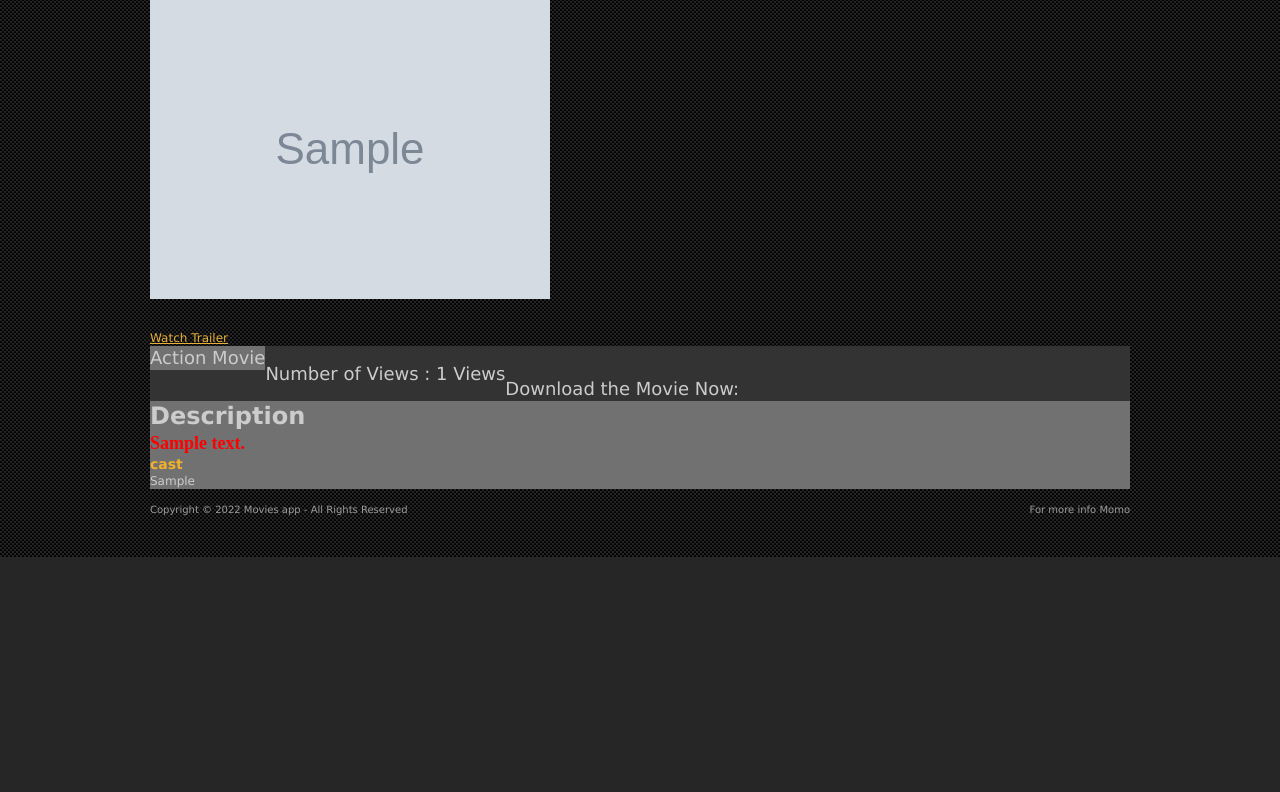
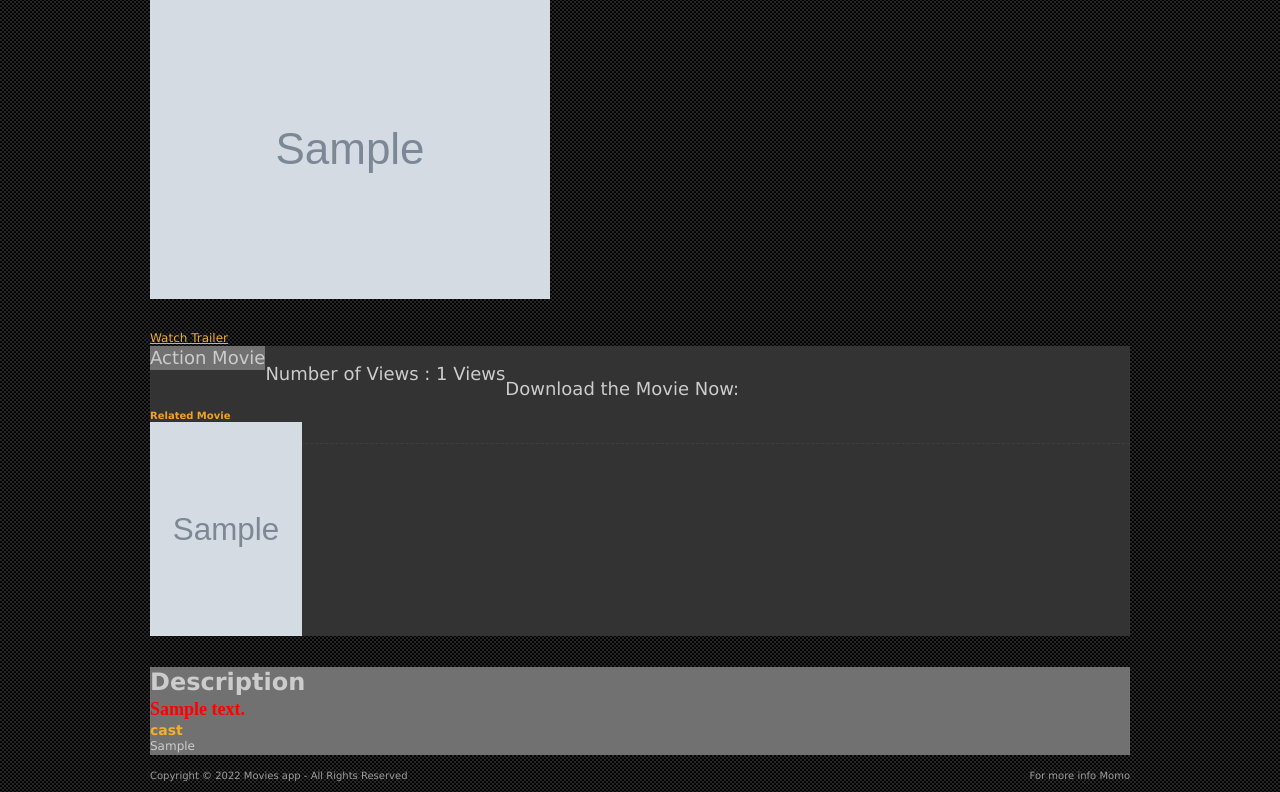
Before and after one commit to Mouiad-JRA/Movie-app, a Django app: a page that uses src/movie/templates/movie/movie_detail.html in a window 1280 px wide. Shown: the part 243-1035 px from the top of the page. Before the commit the page ends 800 px from the top, so only its background shows below. Run offline with Django 4.2, Linux system fonts and the light colour scheme; tables that the repository leaves empty hold one stand-in row (values such as "Sample post"); grey boxes marked "Sample" are stand-in pictures.

Commit message:
feat: add related movies

```diff
--- a/src/movie/templates/movie/movie_detail.html
+++ b/src/movie/templates/movie/movie_detail.html
@@ -33,8 +33,11 @@
                                 <br/>
                                 <div class="movie-btn">
                                     <div class="btn-transform transform-vertical red">
-                                							<div><a href="{{ movie.movie_trailer }}" class="item item-1 redbtn"> <i class="ion-play"></i> Watch Trailer</a></div>
-                                							<div><a href="{{ movie.movie_trailer }}" class="item item-2 redbtn fancybox-media hvr-grow"><i class="ion-play"></i></a></div>
+                                        <div><a href="{{ movie.movie_trailer }}" class="item item-1 redbtn"> <i
+                                                class="ion-play"></i> Watch Trailer</a></div>
+                                        <div><a href="{{ movie.movie_trailer }}"
+                                                class="item item-2 redbtn fancybox-media hvr-grow"><i
+                                                class="ion-play"></i></a></div>
                                     </div>
                                 </div>
                             </div>
@@ -58,7 +61,25 @@
                                             {% endif %}
                                         </li>
                                     {% endfor %}
+                                <br>
+                                <br>
+                                <h2> Related Movie</h2>
+                                                {% for movie in related_movies %}
+
+
+                                        <div class="box">
+                                        <div class="movie">
+                                            <div class="movie-image">
+
+                                                <a href="{% url 'movie:movie-detail' movie.slug %}">
+                                                    <img src="{{ movie.image.url }}" alt="{{ movie.title }}"/></a></div>
+                                        </div>
+
+                                    {% endfor %}
+                                    </div>
                                 </ul>
+         <br>
+                                <br>
                                 <div class="tab-content">
                                     <div id="overview" class="tab active">
                                         <div class="row">
@@ -67,6 +88,7 @@
                                                 <h2 style="color: red; font-family: Chilanka; font-size: large">{{ movie.description }}    </h2>
 
                                             </div>
+
                                             <div class="title-hd-sm">
                                                 <h4>cast</h4>
                                                 <div class="mvcast-item">
@@ -84,6 +106,8 @@
                                     </div>
 
                                     </div>
+
+
                                 </div>
                             </div>
                         </div>
--- a/src/movie/views.py
+++ b/src/movie/views.py
@@ -37,6 +37,9 @@ class MovieDetailView(DetailView):
         movie = self.get_object()
         movie.view_count += 1
         movie.save()
+        ctx['related_movies'] = Movie.objects.filter(
+            category=self.get_object().category) #.order_by('created')[0:3]
+        print(ctx)
         return ctx
 
 
```
Lines whose indentation alone changed are shown as unchanged.
